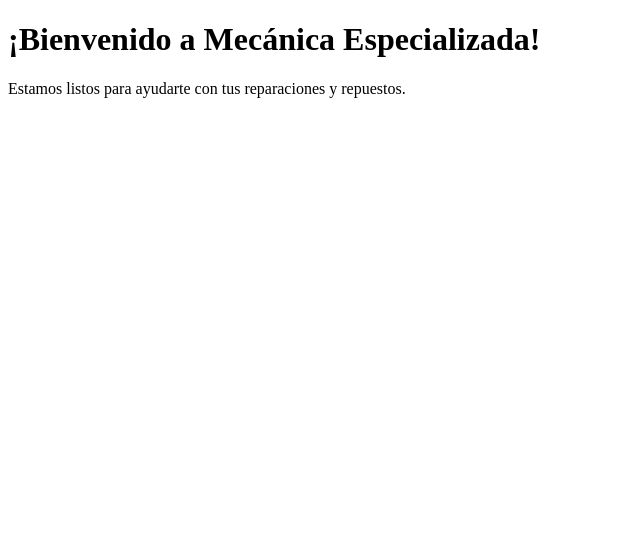
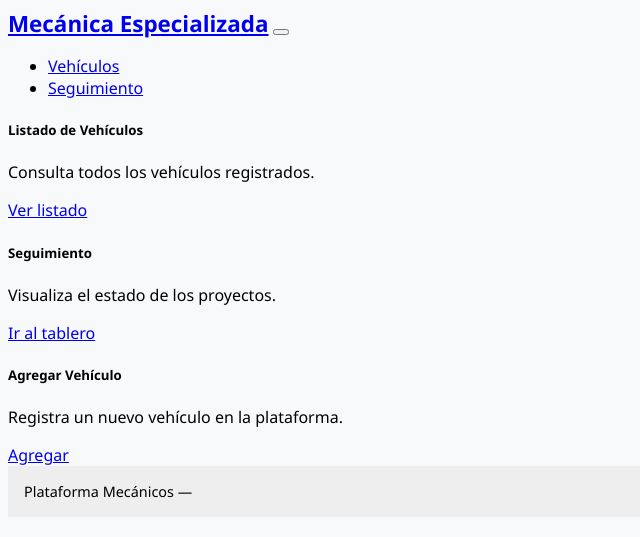
Before and after one commit to oscarcalderonzegarra/plataforma, a Django app: page / in a window 1280 px wide. Shown: the top 537 px of the page, without its empty margins (0-640 px from the left). Run offline with Django 5.2, Linux system fonts and the light colour scheme; some libraries are stand-ins or nearby versions.

Commit message:
avanze basico de html

```diff
--- a/plataforma_mecanicos/settings.py
+++ b/plataforma_mecanicos/settings.py
@@ -69,6 +69,8 @@
         },
     },
 ]
+STATIC_URL = '/static/'
+STATICFILES_DIRS = [BASE_DIR / 'vehiculos' / 'static']
 
 WSGI_APPLICATION = 'plataforma_mecanicos.wsgi.application'
 
--- a/plataforma_mecanicos/urls.py
+++ b/plataforma_mecanicos/urls.py
@@ -1,17 +1,8 @@
-"""
-URL configuration for plataforma_mecanicos project.
-"""
-
+# plataforma_mecanicos/urls.py
 from django.contrib import admin
-
-from django.urls import path
-from vehiculos import views
+from django.urls import path, include
 
 urlpatterns = [
     path('admin/', admin.site.urls),
+    path('', include('vehiculos.urls', namespace='vehiculos')),  # ← esto activa el namespace
 ]
-
-urlpatterns = [
-    path('', views.inicio, name='inicio'),
-
-]
--- /dev/null
+++ b/vehiculos/static/css/app.css
@@ -0,0 +1,24 @@
+body {
+  background-color: #f8f9fa;
+  font-family: 'Segoe UI', sans-serif;
+}
+
+.card {
+  border-radius: 10px;
+  transition: transform 0.2s ease;
+}
+
+.card:hover {
+  transform: scale(1.02);
+}
+
+.navbar-brand {
+  font-weight: bold;
+  font-size: 1.4rem;
+}
+
+footer {
+  background-color: #eee;
+  padding: 1rem;
+  font-size: 0.9rem;
+}
--- a/vehiculos/templates/vehiculos/base.html
+++ b/vehiculos/templates/vehiculos/base.html
@@ -1,12 +1,39 @@
+{% load static %}
 <!DOCTYPE html>
 <html lang="es">
 <head>
   <meta charset="UTF-8">
   <title>{% block title %}Mecánica Especializada{% endblock %}</title>
+  <meta name="viewport" content="width=device-width, initial-scale=1">
+  <link href="{% static 'css/bootstrap.min.css' %}" rel="stylesheet">
+  <link href="{% static 'css/app.css' %}" rel="stylesheet">
+  <link href="https://cdn.jsdelivr.net/npm/bootstrap-icons@1.10.5/font/bootstrap-icons.css" rel="stylesheet">
 </head>
 <body>
-  <div class="container">
+  <nav class="navbar navbar-expand-lg navbar-dark bg-dark mb-4">
+    <div class="container">
+      <a class="navbar-brand" href="{% url 'vehiculos:lista_vehiculos' %}">Mecánica Especializada</a>
+      <button class="navbar-toggler" type="button" data-bs-toggle="collapse" data-bs-target="#navMain">
+        <span class="navbar-toggler-icon"></span>
+      </button>
+      <div id="navMain" class="collapse navbar-collapse">
+        <ul class="navbar-nav me-auto">
+          <li class="nav-item"><a class="nav-link" href="{% url 'vehiculos:lista_vehiculos' %}">Vehículos</a></li>
+          <li class="nav-item"><a class="nav-link" href="{% url 'vehiculos:seguimiento' %}">Seguimiento</a></li>
+        </ul>
+      </div>
+    </div>
+  </nav>
+
+  <main class="container">
     {% block content %}{% endblock %}
-  </div>
+  </main>
+
+  <footer class="text-center text-muted py-4 mt-5 border-top small">
+    Plataforma Mecánicos — {{ now|date:"Y" }}
+  </footer>
+
+  <script src="{% static 'js/bootstrap.bundle.min.js' %}"></script>
+  {% block scripts %}{% endblock %}
 </body>
-</html>
+  </html>
--- a/vehiculos/templates/vehiculos/inicio.html
+++ b/vehiculos/templates/vehiculos/inicio.html
@@ -1,11 +1,34 @@
-<!DOCTYPE html>
-<html lang="es">
-<head>
-  <meta charset="UTF-8">
-  <title>Página de inicio</title>
-</head>
-<body>
-  <h1>¡Bienvenido a Mecánica Especializada!</h1>
-  <p>Estamos listos para ayudarte con tus reparaciones y repuestos.</p>
-</body>
-</html>
+{% extends 'vehiculos/base.html' %}
+{% block title %}Inicio — Mecánica Especializada{% endblock %}
+
+{% block content %}
+<div class="row g-4">
+  <div class="col-md-4">
+    <div class="card text-center shadow-sm">
+      <div class="card-body">
+        <h5 class="card-title">Listado de Vehículos</h5>
+        <p class="card-text">Consulta todos los vehículos registrados.</p>
+        <a href="{% url 'vehiculos:lista_vehiculos' %}" class="btn btn-primary">Ver listado</a>
+      </div>
+    </div>
+  </div>
+  <div class="col-md-4">
+    <div class="card text-center shadow-sm">
+      <div class="card-body">
+        <h5 class="card-title">Seguimiento</h5>
+        <p class="card-text">Visualiza el estado de los proyectos.</p>
+        <a href="{% url 'vehiculos:seguimiento' %}" class="btn btn-success">Ir al tablero</a>
+      </div>
+    </div>
+  </div>
+  <div class="col-md-4">
+    <div class="card text-center shadow-sm">
+      <div class="card-body">
+        <h5 class="card-title">Agregar Vehículo</h5>
+        <p class="card-text">Registra un nuevo vehículo en la plataforma.</p>
+        <a href="{% url 'vehiculos:agregar' %}" class="btn btn-warning">Agregar</a>
+      </div>
+    </div>
+  </div>
+</div>
+{% endblock %}
--- a/vehiculos/urls.py
+++ b/vehiculos/urls.py
@@ -1,6 +1,11 @@
 from django.urls import path
-from vehiculos import views
+from . import views
+
+app_name = 'vehiculos'
 
 urlpatterns = [
-    path('', views.lista_vehiculos, name='lista_vehiculos'),
+    path('', views.inicio, name='inicio'),
+    path('listar/', views.lista_vehiculos, name='lista_vehiculos'),
+    path('seguimiento/', views.seguimiento_portfolio, name='seguimiento'),
+    path('agregar/', views.agregar_vehiculo, name='agregar'),
 ]
--- a/vehiculos/views.py
+++ b/vehiculos/views.py
@@ -1,9 +1,23 @@
 from django.shortcuts import render
 
-# Create your views here.
+def lista_vehiculos(request):
+    return render(request, 'vehiculos/listar.html')
 
-
-from django.shortcuts import render
+def seguimiento_portfolio(request):
+    portfolio = {
+        "T1": [
+            {"nombre": "Bay Bridge", "status": "Listo", "semana": "Semana 1", "desviacion": "5 días", "entrega": "5 sept.", "prioridad": 4},
+            {"nombre": "Mini-Mirja", "status": "En riesgo", "semana": "Semana 2", "desviacion": "3 días", "entrega": "1 sept.", "prioridad": 3},
+        ],
+        "T2": [
+            {"nombre": "Moonshot", "status": "Estancado", "semana": "Semana 3", "desviacion": "2 días", "entrega": "3 sept.", "prioridad": 5},
+            {"nombre": "Bigfish", "status": "Listo", "semana": "Semana 1", "desviacion": "1 día", "entrega": "2 sept.", "prioridad": 2},
+        ]
+    }
+    return render(request, 'vehiculos/seguimiento.html', {'portfolio': portfolio})
 
 def inicio(request):
     return render(request, 'vehiculos/inicio.html')
+
+def agregar_vehiculo(request):
+    return render(request, 'vehiculos/agregar.html')
```
Also changed, not shown: vehiculos/templates/seguimiento.html (added, +27 -0 lines), vehiculos/templates/vehiculos/agregar.html (+11 -15 lines), vehiculos/templates/vehiculos/listar.html (+8 -17 lines), db.sqlite3, vehiculos/migrations/0002_mecanico_remove_vehiculo_en_reparacion_and_more.py (added), vehiculos/static/css/bootstrap.min.css (added), vehiculos/static/js/bootstrap.min.css (added).
